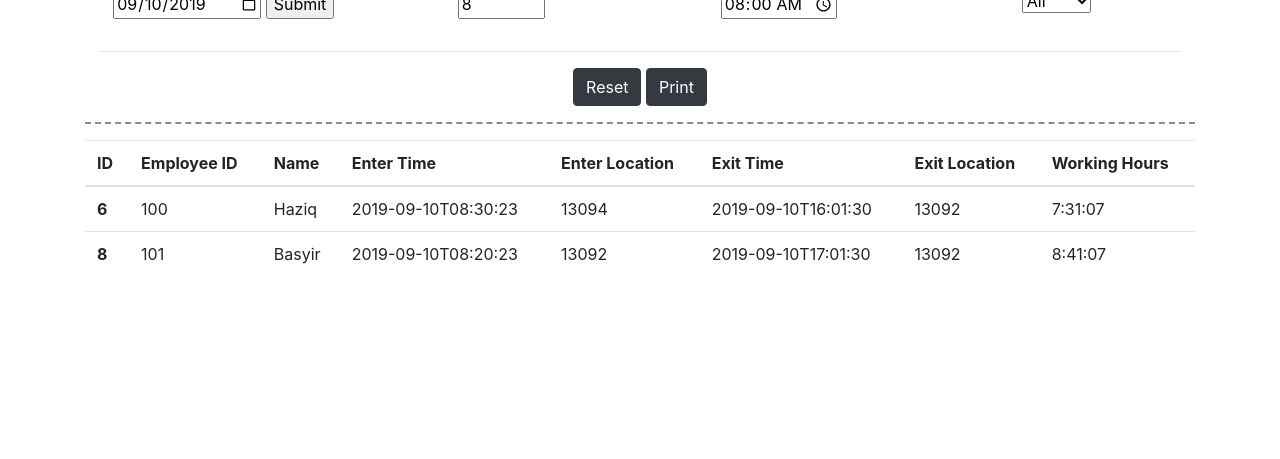
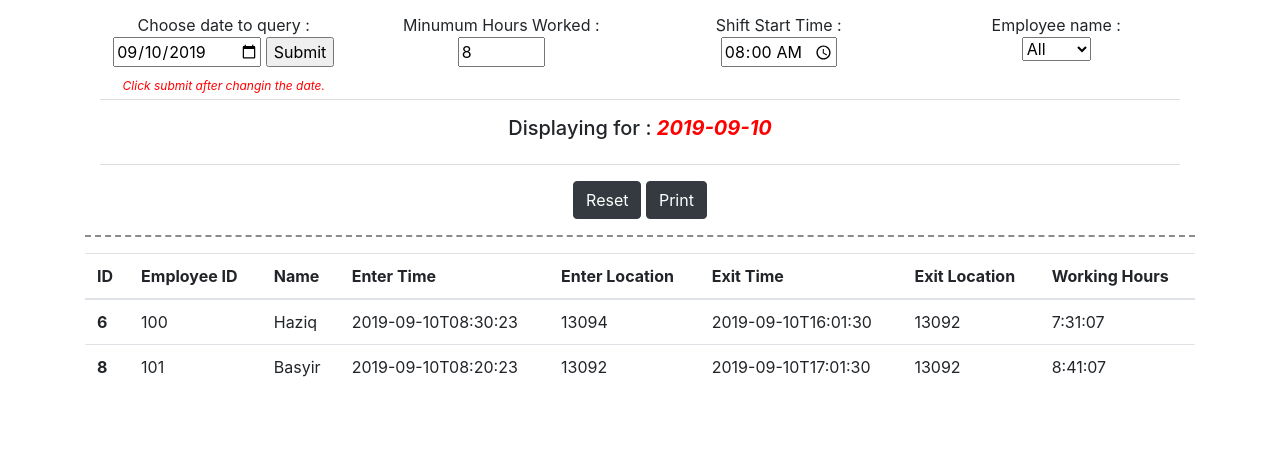
Before and after one commit to haziqnorisham/FaceRecTA, a Django app: page /time_attendance/btnAction/ in a window 1280 px wide. Shown: the part 227-686 px from the top of the page. Run offline with Django 3.2, Linux system fonts and the light colour scheme; data comes from the database, SQL or seed files in the repository; both versions use the stored data as it was after the commit; data that the repository does not hold is empty; some libraries are stand-ins or nearby versions.

Commit message:
Re-arrange elements and add display date tag

```diff
--- a/timeAttendance/templates/timeAttendance/deviceDetails.html
+++ b/timeAttendance/templates/timeAttendance/deviceDetails.html
@@ -1,9 +1,15 @@
 <head>
+  <br>
+  <br>
   <link rel="stylesheet" href="https://stackpath.bootstrapcdn.com/bootstrap/4.3.1/css/bootstrap.min.css" integrity="sha384-ggOyR0iXCbMQv3Xipma34MD+dH/1fQ784/j6cY/iJTQUOhcWr7x9JvoRxT2MZw1T" crossorigin="anonymous">
   <style>
     hr.style {
     	background-color: #fff;
     	border-top: 2px dashed #8c8b8b;
+    }
+
+    hr.style2 {
+    	background-color: #f7f7f7;
     }
 
     .csb img {
@@ -32,6 +38,7 @@
       <input type="date" name="date" onload="date_value()" id="date_input">
       <input type="submit" >
     </form>
+    <sub><font color = "red"><i>Click submit after changin the date.</i></font></sub>
     </div>
 
  <div class="col-sm text-center">
@@ -46,7 +53,7 @@
 
 <div class="col-sm text-center">
 
-        Enter Time :
+        Shift Start Time :
         <br>
         <input type="time" name="usr_time" id="time_input" value="08:00" onchange="checkTime()">
 
@@ -65,7 +72,20 @@
         </select>
       </div>
     </div>
-    <hr/>
+    <hr class="style2"/>
+
+
+    <div class="row">
+      <div class="col-sm text-center">
+        <h5>Displaying for : <b><i><font color="red">{{ date_tag.date }}</font></i></b> </h5>
+      </div>
+    </div>
+
+
+
+
+<hr class="style2"/>
+    </div>
 
 
 
@@ -77,8 +97,6 @@
       </div>
       <div class="col-sm">  </div>
 
-
-    </div>
     </div>
     </div>
     <div class="container">
--- a/timeAttendance/views.py
+++ b/timeAttendance/views.py
@@ -62,15 +62,19 @@ def get_terminal_information(ipAddress, username, passwrod):
 def GetDeviceID(request):
 
     date2 = None
-
+    date_tag = None
     if request.GET.get('date'):
         message = 'You submitted: %r' % request.GET['date']
         date2 = datetime.strptime(request.GET['date'], "%Y-%m-%d" ).date()
+
+        date_tag = {'date' : request.GET['date']}
+
         print()
         print(type(date.today()))
         print(type(date2))
         print()
     else:
+        date_tag = {'date' : str(date.today())}
         date2 = date.today()
 
     todays_employee = []
@@ -146,7 +150,8 @@ def GetDeviceID(request):
 
     #MUST BE A LIST OF DICTIONARY
     context= {
-        'data': temp_data_list
+        'data': temp_data_list,
+        'date_tag': date_tag
         }
 
     return render(request, 'timeAttendance/deviceDetails.html', context)
```
Also changed, not shown: db.sqlite3.
